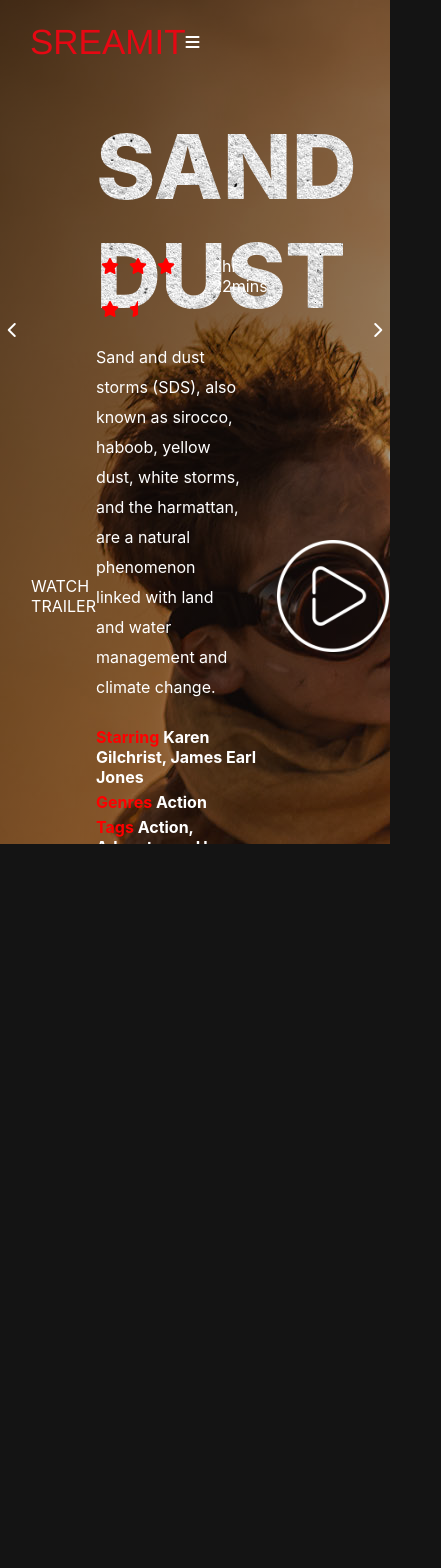
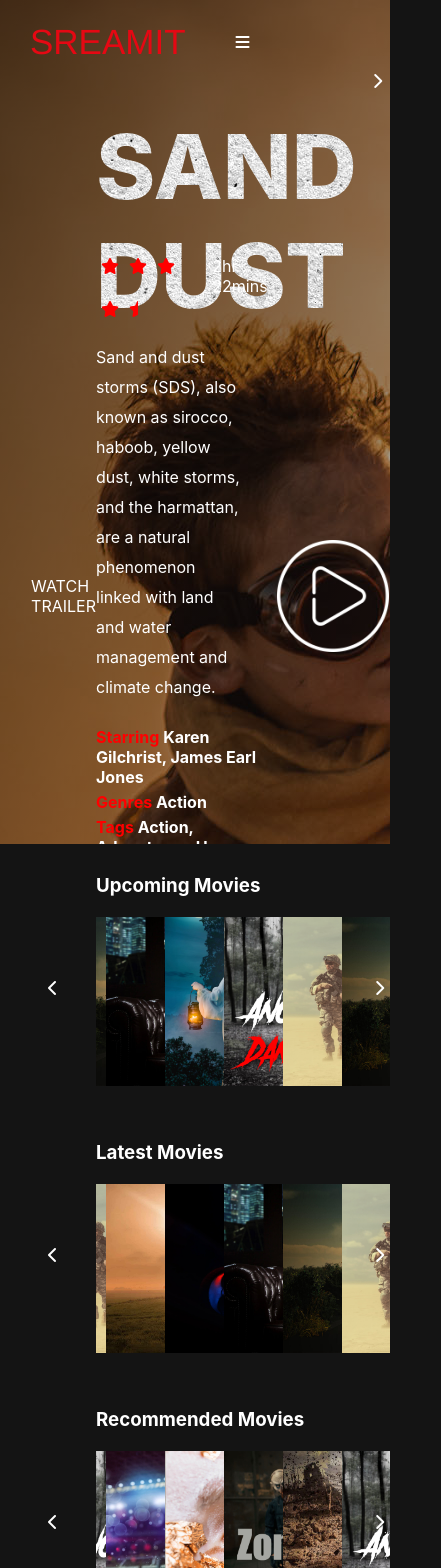
Before and after one commit to kapilkatkar/streamIt, a React (Create React App) app in the folder streamit/: page / in a window 390 px wide. Shown: the top 1568 px of the page, 441 px wide, since content can reach past the window. Before the commit the page ends 844 px from the top, so only its background shows below. Built offline with nearby package versions, Linux system fonts and the light colour scheme; no server answers.

Commit message:
added more contnent to the home page

```diff
--- a/streamit/src/components/footer/Footer.jsx
+++ b/streamit/src/components/footer/Footer.jsx
@@ -20,7 +20,7 @@ const Footer = () => {
               strictly prohibited. All rights reserved.
             </p>
           </div>
-          <div className="box">
+          <div className="box" style={{ marginTop: "-33px" }}>
             <h3>Follow Us</h3>
             <div className="icons">
               <i className="fab fa-facebook-f"></i>
@@ -29,12 +29,20 @@ const Footer = () => {
               <i className="fab fa-instagram"></i>
             </div>
           </div>
-          <div className="box">
+          <div className="box" style={{ marginTop: "-33px" }}>
             <h3>Streamit App</h3>
             <div className="img flexSB">
-              <img src="https://img.icons8.com/color/48/000000/apple-app-store--v3.png" />
+              <img
+                src="https://img.icons8.com/color/48/000000/apple-app-store--v3.png"
+                style={{ width: "35px" }}
+                alt=""
+              />
               <span>App Store</span>
-              <img src="https://img.icons8.com/fluency/48/000000/google-play.png" />
+              <img
+                src="https://img.icons8.com/fluency/48/000000/google-play.png"
+                style={{ width: "35px" }}
+                alt=""
+              />
               <span>Google Play Store</span>
             </div>
           </div>
--- a/streamit/src/components/header/Header.css
+++ b/streamit/src/components/header/Header.css
@@ -86,5 +86,6 @@ ul a {
   .mobileSB {
     position: fixed;
     z-index: 5;
+    gap: 50px;
   }
 }
--- a/streamit/src/components/header/Header.jsx
+++ b/streamit/src/components/header/Header.jsx
@@ -58,7 +58,7 @@ const Header = () => {
             setMobile(false);
           }}
         >
-          <Link to={"/homePage"}>Home</Link>
+          <Link to={"/"}>Home</Link>
           <Link to={"/series"}>Series</Link>
           <Link to={"/movies"}>Movies</Link>
           <Link to={"/tranding"}>Tranding</Link>
--- a/streamit/src/components/homes/Home.jsx
+++ b/streamit/src/components/homes/Home.jsx
@@ -6,6 +6,9 @@ import HomeCard from "./HomeCard";
 import { homeData } from "../../dummyData";
 import Header from "../header/Header";
 import "./Home.css";
+import Upcomming from "../sections/upcomming";
+import { upcome, recommended, latest } from "../../dummyData";
+import Footer from "../footer/Footer";
 
 const SampleNextArrow = (props) => {
   const { onClick } = props;
@@ -45,6 +48,34 @@ const Home = ({ items }) => {
             })}
         </Slider>
       </div>
+      <div>
+        <Upcomming items={upcome} title="Upcoming Movies" />
+      </div>
+      <div>
+        <Upcomming items={latest} title="Latest Movies" />
+      </div>
+      <div>
+        <Upcomming items={recommended} title="Recommended Movies" />
+      </div>
+      <div>
+        <Upcomming items={upcome} title="Hollywood Movies" />
+      </div>
+      <div>
+        <Upcomming items={latest} title="Only On StreamIt" />
+      </div>
+      <div>
+        <Upcomming items={recommended} title="Crime Tv Shows" />
+      </div>{" "}
+      <div>
+        <Upcomming items={upcome} title="Exciting Movies" />
+      </div>
+      <div>
+        <Upcomming items={latest} title="Action And Adventures Movies" />
+      </div>
+      <div>
+        <Upcomming items={recommended} title="Top Pics For Kapil" />
+      </div>
+      <Footer></Footer>
     </>
   );
 };
--- /dev/null
+++ b/streamit/src/components/sections/MovieCard.jsx
@@ -0,0 +1,16 @@
+import React from "react";
+import "./Section.css";
+
+const MovieCard = ({ item }) => {
+  const { cover, name, time, id } = item;
+
+  return (
+    <div className="movie-card" key={id}>
+      <div className="img" style={{ margin: "10px" }}>
+        <img src={cover} alt={name} />
+      </div>
+    </div>
+  );
+};
+
+export default MovieCard;
--- /dev/null
+++ b/streamit/src/components/sections/Section.css
@@ -0,0 +1,15 @@
+.slider-container {
+  padding-left: 6rem;
+}
+
+h3 {
+  margin: 30px 0px 10px 0px;
+}
+.fa-chevron-left {
+  position: absolute;
+  top: 73px;
+  left: -3rem;
+}
+.fa-chevron-right {
+  top: 73px;
+}
--- /dev/null
+++ b/streamit/src/components/sections/upcomming.jsx
@@ -0,0 +1,48 @@
+import React from "react";
+import MovieCard from "./MovieCard";
+import "./Section.css";
+import Slider from "react-slick";
+import "slick-carousel/slick/slick.css";
+import "slick-carousel/slick/slick-theme.css";
+
+const SampleNextArrow = (props) => {
+  const { onClick } = props;
+  return (
+    <div className="control-btn" onClick={onClick}>
+      <i className="fa fa-chevron-right"></i>
+    </div>
+  );
+};
+const SamplePrevArrow = (props) => {
+  const { onClick } = props;
+  return (
+    <div className="control-btn" onClick={onClick}>
+      <i className="fa fa-chevron-left"></i>
+    </div>
+  );
+};
+const Upcomming = ({ items = [], title }) => {
+  const settings = {
+    dots: false,
+    infinite: true,
+    speed: 500,
+    slidesToShow: 5,
+    slidesToScroll: 1,
+    nextArrow: <SampleNextArrow />,
+    prevArrow: <SamplePrevArrow />,
+  };
+  return (
+    <div className="slider-container">
+      <h3>{title}</h3>
+      <Slider {...settings}>
+        {items.map((item, index) => (
+          <div key={index}>
+            <MovieCard item={item} />
+          </div>
+        ))}
+      </Slider>
+    </div>
+  );
+};
+
+export default Upcomming;
```
Also changed, not shown: streamit/src/App.js (+0 -7 lines).
